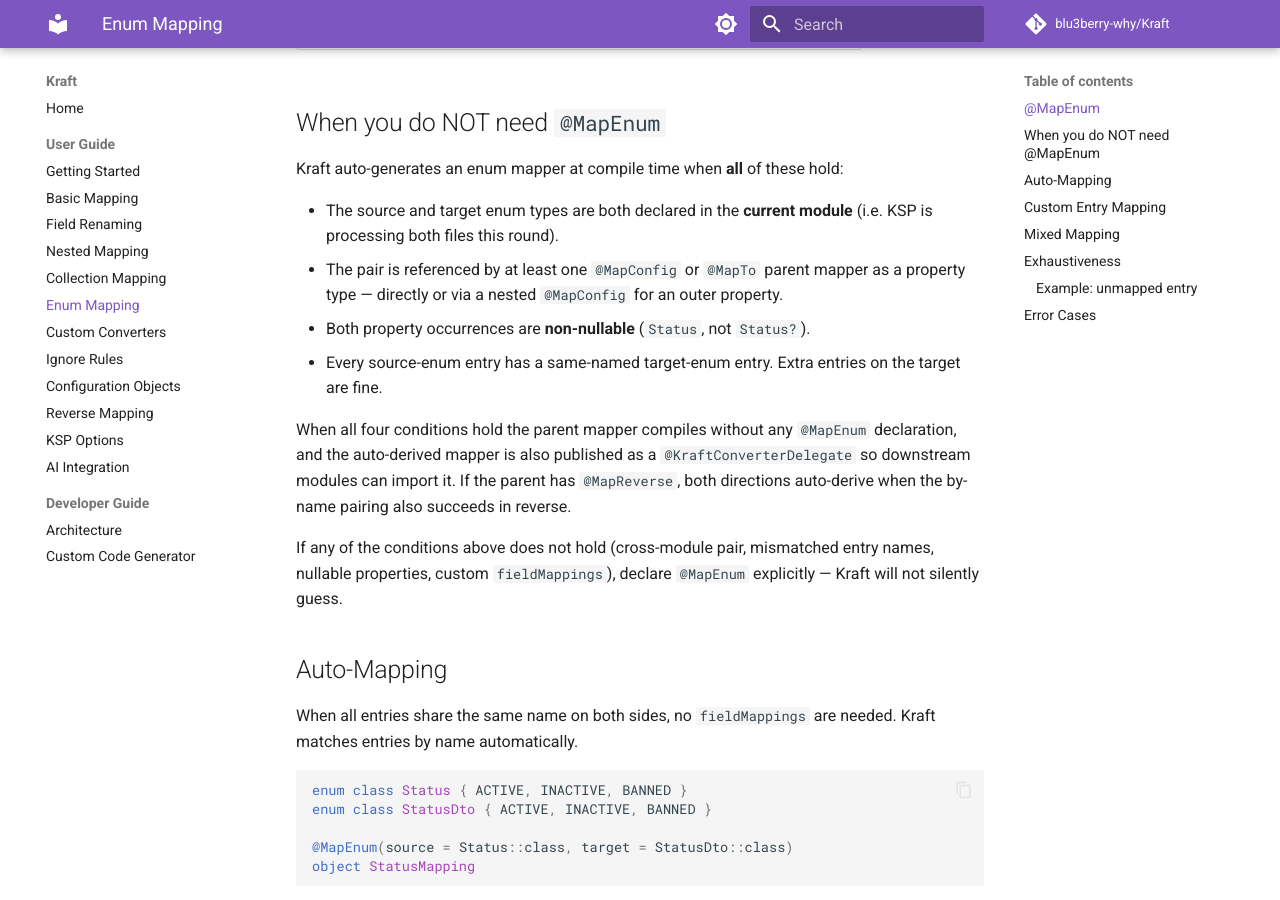
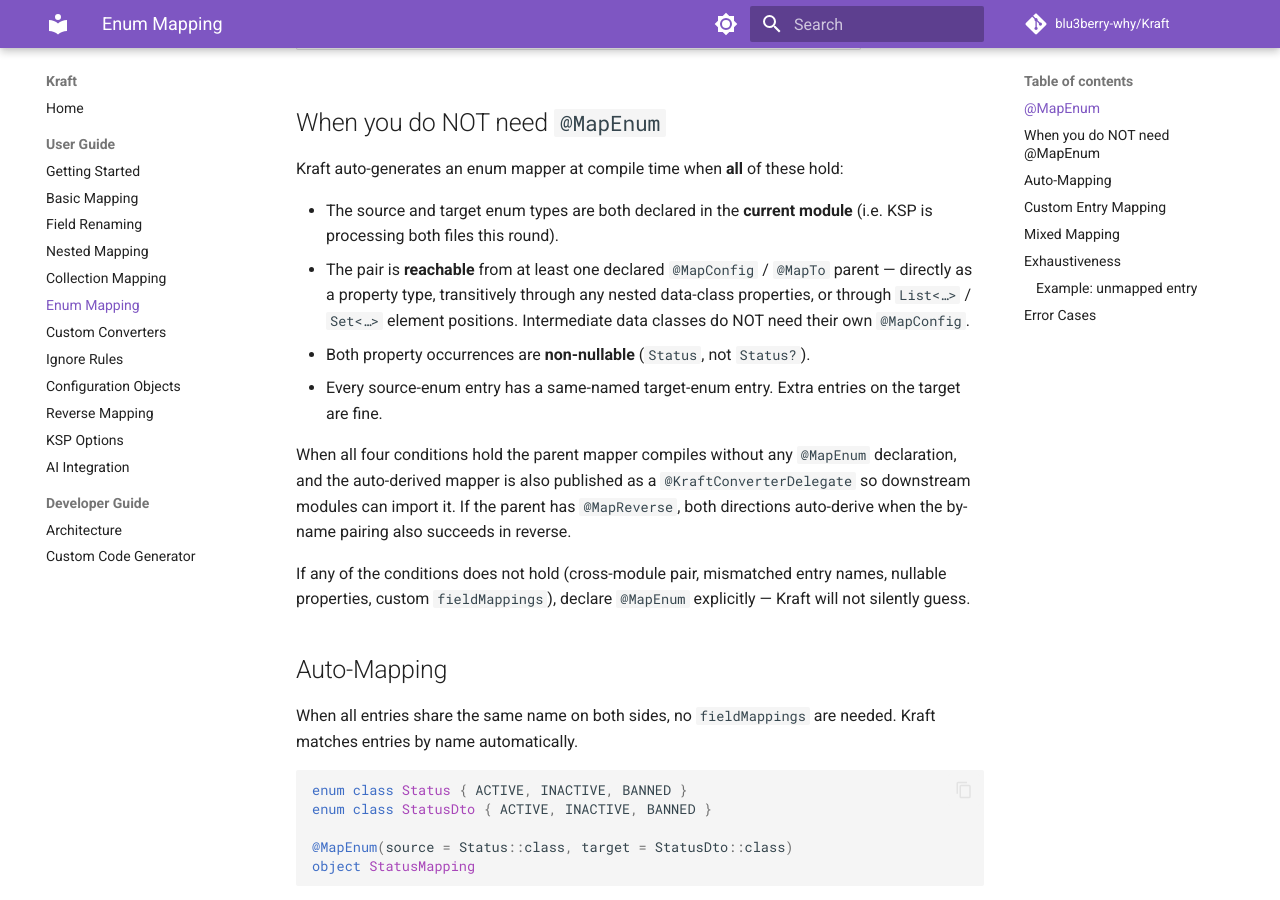
Before and after one commit to blu3berry-why/Kraft, an MkDocs documentation site: the page built from docs/user-guide/enum-mapping.md, in a window 1280 px wide and 900 px high, scrolled down 639 px. Built offline with MkDocs 1.6.1 and Material for MkDocs 9.7.7, drawn with Linux system fonts in a browser that asks for light colours; comment, search, counter and statistics services are not loaded.

Commit message:
docs: update auto-enum-by-name contract to cover transitive nested + collection element discovery
Co-Authored-By: Claude Sonnet 4.6 <noreply@anthropic.com>

```diff
--- a/docs/user-guide/enum-mapping.md
+++ b/docs/user-guide/enum-mapping.md
@@ -26,12 +26,13 @@ hold:
 
 - The source and target enum types are both declared in the **current
   module** (i.e. KSP is processing both files this round).
-- The pair is referenced by at least one `@MapConfig` or `@MapTo` parent
-  mapper as a property type — directly or via a nested `@MapConfig` for an
-  outer property.
+- The pair is **reachable** from at least one declared `@MapConfig` /
+  `@MapTo` parent — directly as a property type, transitively through any
+  nested data-class properties, or through `List<…>` / `Set<…>` element
+  positions. Intermediate data classes do NOT need their own `@MapConfig`.
 - Both property occurrences are **non-nullable** (`Status`, not `Status?`).
-- Every source-enum entry has a same-named target-enum entry. Extra entries
-  on the target are fine.
+- Every source-enum entry has a same-named target-enum entry. Extra
+  entries on the target are fine.
 
 When all four conditions hold the parent mapper compiles without any
 `@MapEnum` declaration, and the auto-derived mapper is also published as a
@@ -39,7 +40,7 @@ When all four conditions hold the parent mapper compiles without any
 parent has `@MapReverse`, both directions auto-derive when the by-name
 pairing also succeeds in reverse.
 
-If any of the conditions above does not hold (cross-module pair, mismatched
+If any of the conditions does not hold (cross-module pair, mismatched
 entry names, nullable properties, custom `fieldMappings`), declare
 `@MapEnum` explicitly — Kraft will not silently guess.
 
```
